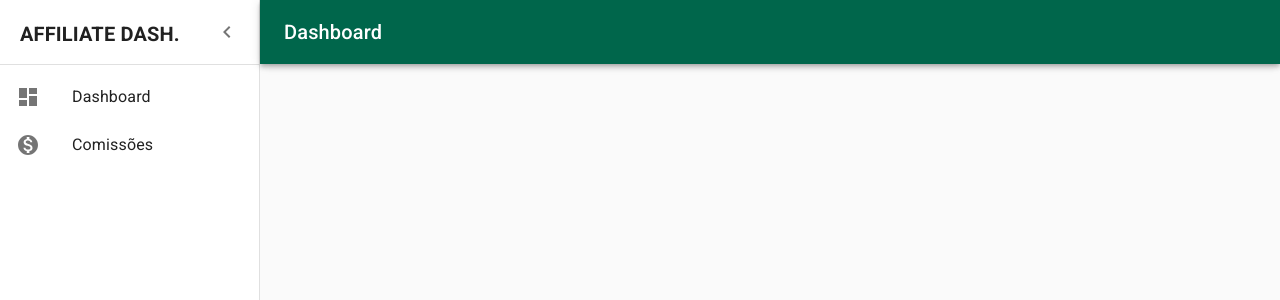
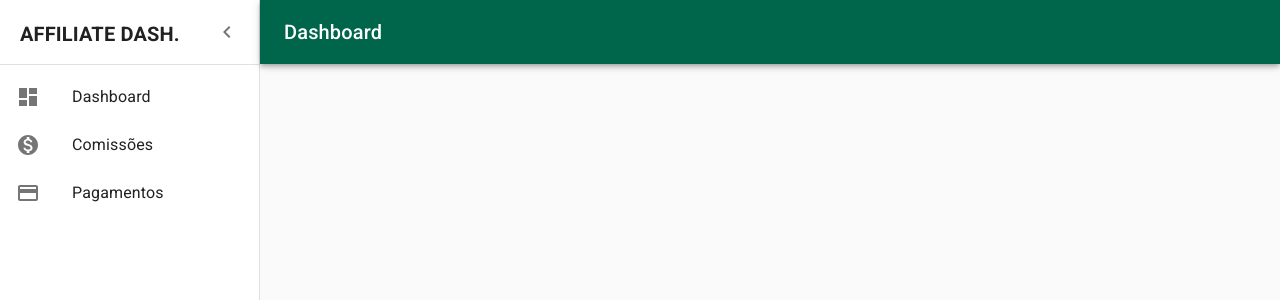
Before and after one commit to geraldobl58/react-dashboard-affiliate, a React (Create React App) app: page / in a window 1280 px wide. Shown: the top 300 px of the page. Built offline with nearby package versions, Linux system fonts and the light colour scheme.

Commit message:
:sparkles: Creating payment page, routes and links

```diff
--- a/src/components/Links/index.jsx
+++ b/src/components/Links/index.jsx
@@ -5,6 +5,7 @@ import { ListItem, ListItemIcon, ListItemText } from '@material-ui/core';
 
 import DashboardIcon from '@material-ui/icons/Dashboard';
 import MonetizationOnIcon from '@material-ui/icons/MonetizationOn';
+import PaymentIcon from '@material-ui/icons/Payment';
 
 import { Container } from './styles';
 
@@ -27,6 +28,14 @@ export const Links = (
           <ListItemText primary="Comissões" />
         </ListItem>
       </Link>
+      <Link to="/pagamentos">
+        <ListItem button>
+          <ListItemIcon>
+            <PaymentIcon />
+          </ListItemIcon>
+          <ListItemText primary="Pagamentos" />
+        </ListItem>
+      </Link>
     </Container>
   </>
 );
--- /dev/null
+++ b/src/pages/Payments/index.jsx
@@ -0,0 +1,11 @@
+import React from 'react';
+
+import Appshell from '../../components/Appshell';
+
+const Payments = () => (
+  <>
+    <Appshell>Pagamentos</Appshell>
+  </>
+);
+
+export default Payments;
--- a/src/routes/index.jsx
+++ b/src/routes/index.jsx
@@ -5,6 +5,7 @@ import { LinearProgress } from '@material-ui/core';
 
 const Dashboard = lazy(() => import('../pages/Dashboard'));
 const Commissions = lazy(() => import('../pages/Commissions'));
+const Payments = lazy(() => import('../pages/Payments'));
 
 const Routes = () => (
   <Router>
@@ -12,6 +13,7 @@ const Routes = () => (
       <Switch>
         <Route exact path="/" component={Dashboard} />
         <Route exact path="/comissoes" component={Commissions} />
+        <Route exact path="/pagamentos" component={Payments} />
       </Switch>
     </Suspense>
   </Router>
```
Also changed, not shown: src/pages/Payments/styles.js (added).
